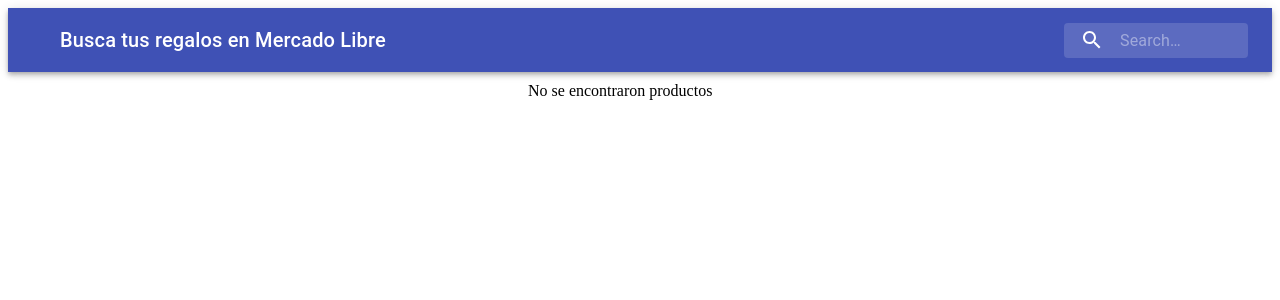
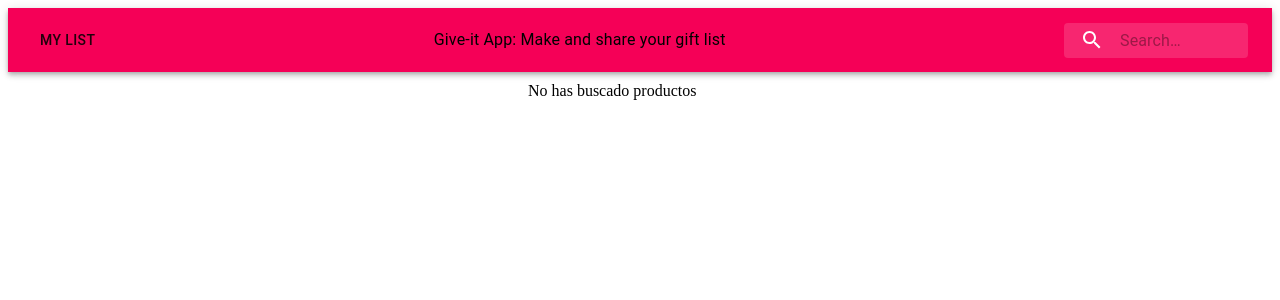
Before and after one commit to coolapplications/give-it, a React (Create React App) app: page /home in a window 1280 px wide. Shown: the top 300 px of the page. Built offline with nearby package versions, Linux system fonts and the light colour scheme.

Commit message:
other API request

```diff
--- a/src/components/MyList/MyList.tsx
+++ b/src/components/MyList/MyList.tsx
@@ -4,7 +4,7 @@
 import { useSelector } from 'react-redux';
 import { useStyles } from './MyList.styles';
 
-export default function MyList() {
+export default function ProductList() {
   const classes = useStyles();
 
   const products = useSelector(
@@ -16,7 +16,7 @@
       <Product key={index} product={item} />
     ));
   } else {
-    productsFromAPI = <div>No se encontraron productos</div>;
+    productsFromAPI = <div>No has buscado productos</div>;
   }
   return <div className={classes.container}>{productsFromAPI}</div>;
 }
--- a/src/components/Home/Home.tsx
+++ b/src/components/Pages/Home.tsx
@@ -1,12 +1,12 @@
 import React from 'react';
 import SearchBar from '../SearchBar/SearchBar';
-import MyList from '../MyList/MyList';
+import ProductList from '../ProductList/ProductList';
 
 export default function Home() {
   return (
     <div>
       <SearchBar />
-      <MyList />
+      <ProductList />
     </div>
   );
 }
--- /dev/null
+++ b/src/components/Pages/MyList.tsx
@@ -0,0 +1,10 @@
+import React from 'react';
+import MyList from '../MyList/Mylist';
+
+export default function Home() {
+  return (
+    <div>
+      <MyList />
+    </div>
+  );
+}
--- a/src/components/Product/Product.styles.tsx
+++ b/src/components/Product/Product.styles.tsx
@@ -3,10 +3,16 @@
 export const useStyles = makeStyles({
   card: {
     maxWidth: 224,
-    height: 500
+    height: 400
   },
   media: {
     height: 224,
     width: 224
+  },
+  notOverflow: {
+    width: '100%',
+    whiteSpace: 'nowrap',
+    textOverflow: 'ellipsis',
+    overflow: 'hidden'
   }
 });
--- a/src/components/Product/Product.tsx
+++ b/src/components/Product/Product.tsx
@@ -15,6 +15,9 @@
 
 export default function Product(props: { product: IProduct }) {
   const classes = useStyles();
+
+  const [index, productToList] = useState({} as IProduct);
+
   const [seller, setSeller] = useState({} as ISeller);
   useEffect(() => {
     apiSellerOnly(props.product.seller.id)
@@ -24,7 +27,8 @@
           setSeller(res.seller);
         }
       });
-  });
+  }, [props.product.seller.id]);
+
   return (
     <Card className={classes.card}>
       <CardActionArea>
@@ -34,7 +38,7 @@
           title='Contemplative Reptile'
         />
         <CardContent>
-          <Typography gutterBottom variant='h5' component='h2'>
+          <Typography className={classes.notOverflow}>
             {props.product.title}
           </Typography>
           <Typography variant='body2' color='textSecondary' component='p'>
@@ -51,8 +55,14 @@
         </CardContent>
       </CardActionArea>
       <CardActions>
-        <Button size='large' color='primary'>
-          Añadir a mi lista de regalos
+        <Button
+          size='large'
+          color='primary'
+          onKeyPress={event => {
+            productToList(index);
+          }}
+        >
+          Add to my list
         </Button>
       </CardActions>
     </Card>
--- /dev/null
+++ b/src/components/ProductList/ProductList.styles.tsx
@@ -0,0 +1,12 @@
+import { makeStyles } from '@material-ui/core/styles';
+
+export const useStyles = makeStyles({
+  container: {
+    padding: '10px 50px',
+    display: 'grid',
+    gridRowGap: '20px',
+    gridColumnGap: '20px',
+    gridTemplateColumns: 'repeat(auto-fit, 224px)',
+    justifyContent: 'center'
+  }
+});
--- /dev/null
+++ b/src/components/ProductList/ProductList.tsx
@@ -0,0 +1,22 @@
+import React from 'react';
+import Product from '../Product/Product';
+import { RootState } from '../../redux/store';
+import { useSelector } from 'react-redux';
+import { useStyles } from './ProductList.styles';
+
+export default function ProductList() {
+  const classes = useStyles();
+
+  const products = useSelector(
+    (store: RootState) => store.reducerResults.result
+  );
+  let productsFromAPI: JSX.Element[] | JSX.Element;
+  if (products && products.length > 0) {
+    productsFromAPI = products.map((item, index) => (
+      <Product key={index} product={item} />
+    ));
+  } else {
+    productsFromAPI = <div>No has buscado productos</div>;
+  }
+  return <div className={classes.container}>{productsFromAPI}</div>;
+}
--- a/src/components/SearchBar/SearchBar.styles.tsx
+++ b/src/components/SearchBar/SearchBar.styles.tsx
@@ -8,18 +8,11 @@
 export const useStyles = makeStyles((theme: Theme) =>
   createStyles({
     root: {
-      flexGrow: 1
+      justifyItems: 'center'
     },
-    menuButton: {
-      marginRight: theme.spacing(2)
-    },
-    title: {
-      flexGrow: 1,
-      display: 'none',
-      [theme.breakpoints.up('sm')]: {
-        display: 'block'
-      }
-    },
+    toolbar: { justifyContent: 'space-between' },
+    title: { padding: '0 20px', color: 'black' },
+
     search: {
       position: 'relative',
       borderRadius: theme.shape.borderRadius,
@@ -43,6 +36,7 @@
       alignItems: 'center',
       justifyContent: 'center'
     },
+
     inputRoot: {
       color: 'inherit'
     },
--- a/src/components/SearchBar/SearchBar.tsx
+++ b/src/components/SearchBar/SearchBar.tsx
@@ -1,7 +1,7 @@
 import React, { useState } from 'react';
 import AppBar from '@material-ui/core/AppBar';
 import Toolbar from '@material-ui/core/Toolbar';
-import IconButton from '@material-ui/core/IconButton';
+import Button from '@material-ui/core/Button';
 import Typography from '@material-ui/core/Typography';
 import InputBase from '@material-ui/core/InputBase';
 import SearchIcon from '@material-ui/icons/Search';
@@ -16,16 +16,12 @@
 
   return (
     <div className={classes.root}>
-      <AppBar position='static'>
-        <Toolbar>
-          <IconButton
-            edge='start'
-            className={classes.menuButton}
-            color='inherit'
-            aria-label='open drawer'
-          ></IconButton>
-          <Typography className={classes.title} variant='h6' noWrap>
-            Busca tus regalos en Mercado Libre{' '}
+      <AppBar position='static' color='secondary'>
+        <Toolbar className={classes.toolbar}>
+          <Button href='http://localhost:3000/MyList'>My List</Button>
+
+          <Typography className={classes.title}>
+            Give-it App: Make and share your gift list
           </Typography>
           <div className={classes.search}>
             <div className={classes.searchIcon}>
@@ -44,7 +40,6 @@
                 }
               }}
               classes={{
-                root: classes.inputRoot,
                 input: classes.inputInput
               }}
               inputProps={{ 'aria-label': 'search' }}
--- a/src/index.tsx
+++ b/src/index.tsx
@@ -1,8 +1,8 @@
 import React from 'react';
 import ReactDOM from 'react-dom';
 import { BrowserRouter, Route, Redirect, Switch } from 'react-router-dom';
-import List from './components/MyList/MyList';
-import Home from './components/Home/Home';
+import Mylist from './components/Pages/MyList';
+import Home from './components/Pages/Home';
 import store from './redux/store';
 import { Provider } from 'react-redux';
 
@@ -11,7 +11,7 @@
     <BrowserRouter>
       <Switch>
         <Route path='/home' component={Home} />
-        <Route path='/mylist' component={List} />
+        <Route path='/MyList' component={Mylist} />
         <Redirect from='/' to='/home' />
       </Switch>
     </BrowserRouter>
```
